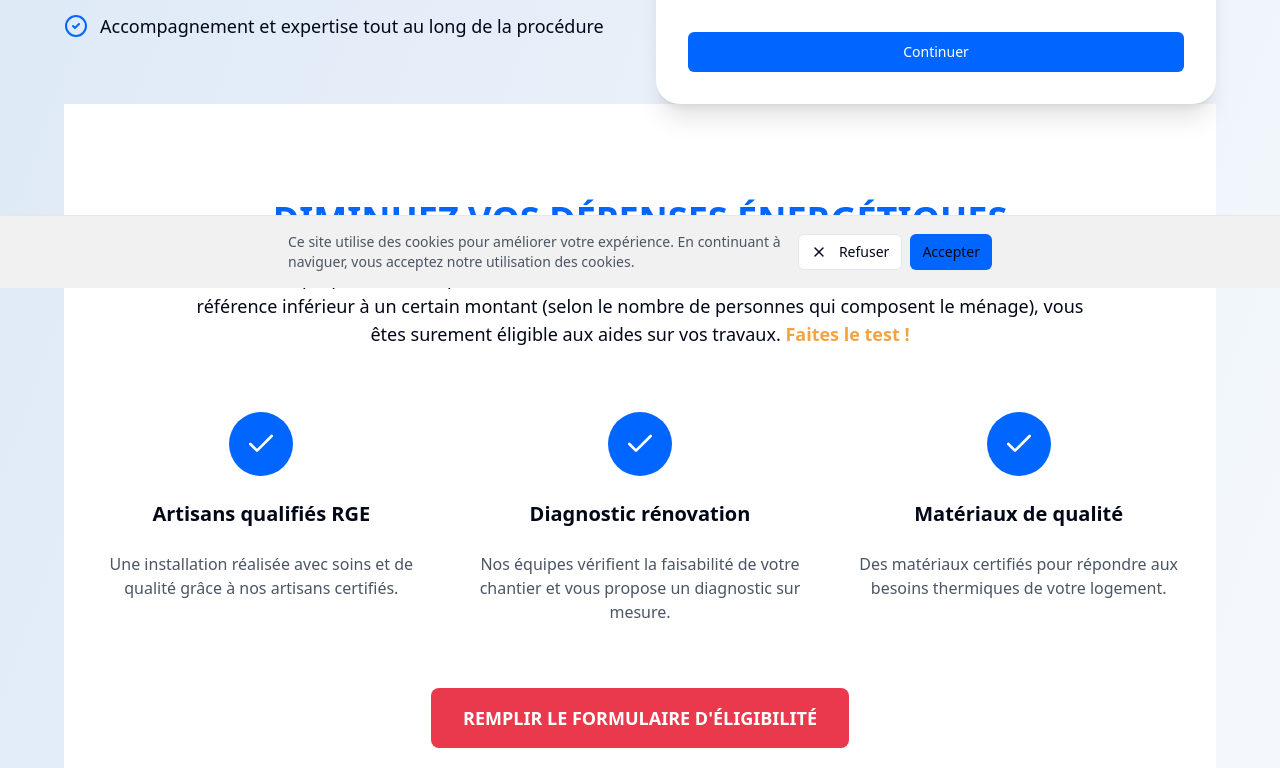
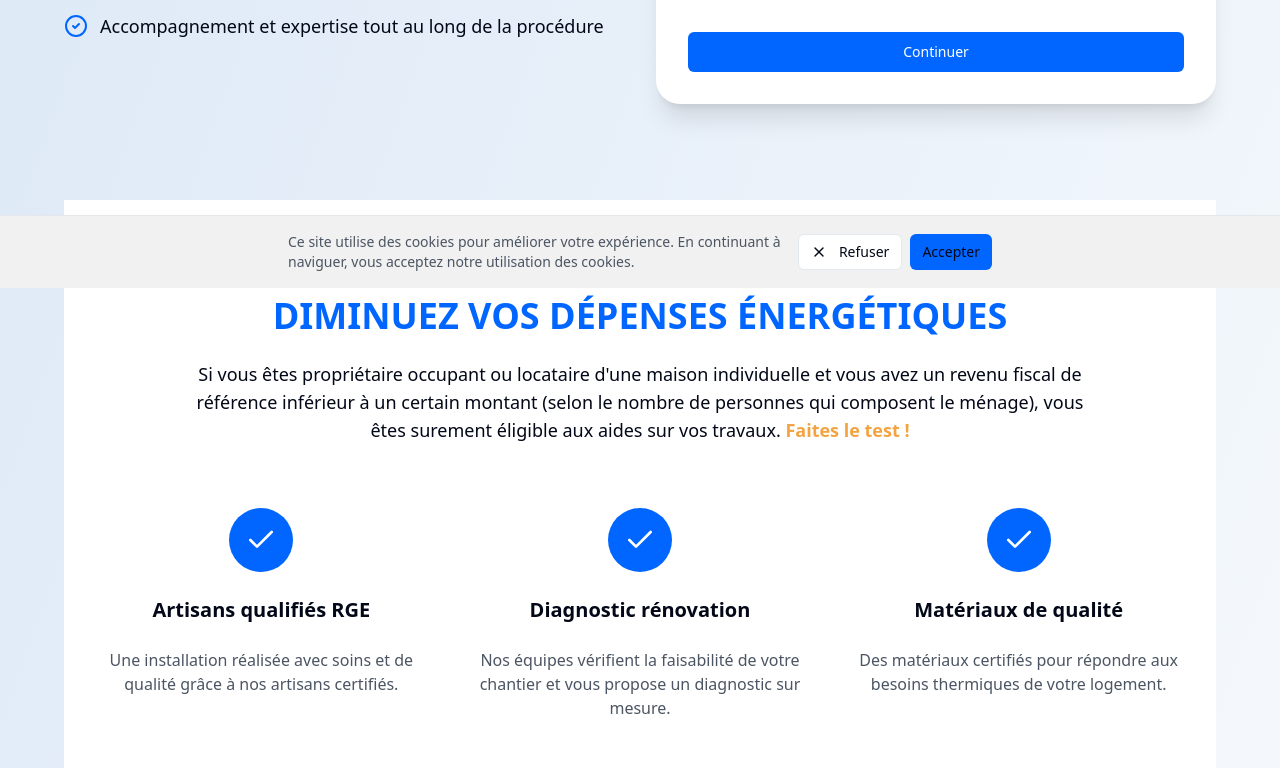
Before and after one commit to Tmouflard/replicate-landing-zone-18f64321, a React (Vite) app: page / in a window 1280 px wide. Shown: the part 512-1280 px from the top of the page. Built offline with nearby package versions, Linux system fonts and the light colour scheme.

Commit message:
Adjust background width and spacing
Ensure the background takes the full width and is properly detached from the form for better visual separation.
[skip gpt_engineer]

```diff
--- a/src/components/landing/BenefitsSection.tsx
+++ b/src/components/landing/BenefitsSection.tsx
@@ -17,7 +17,8 @@ export const BenefitsSection = () => {
   ];
 
   return (
-    <div className="py-24 space-y-16 bg-white">
+    <div className="w-full bg-white mt-24">
+      <div className="py-24 space-y-16">
         <div className="container mx-auto space-y-6">
           <h2 className="text-primary text-3xl md:text-4xl font-bold text-center">
             DIMINUEZ VOS DÉPENSES ÉNERGÉTIQUES
@@ -48,5 +49,6 @@ export const BenefitsSection = () => {
           </button>
         </div>
       </div>
+    </div>
   );
 };
```
Lines whose indentation alone changed are shown as unchanged.
